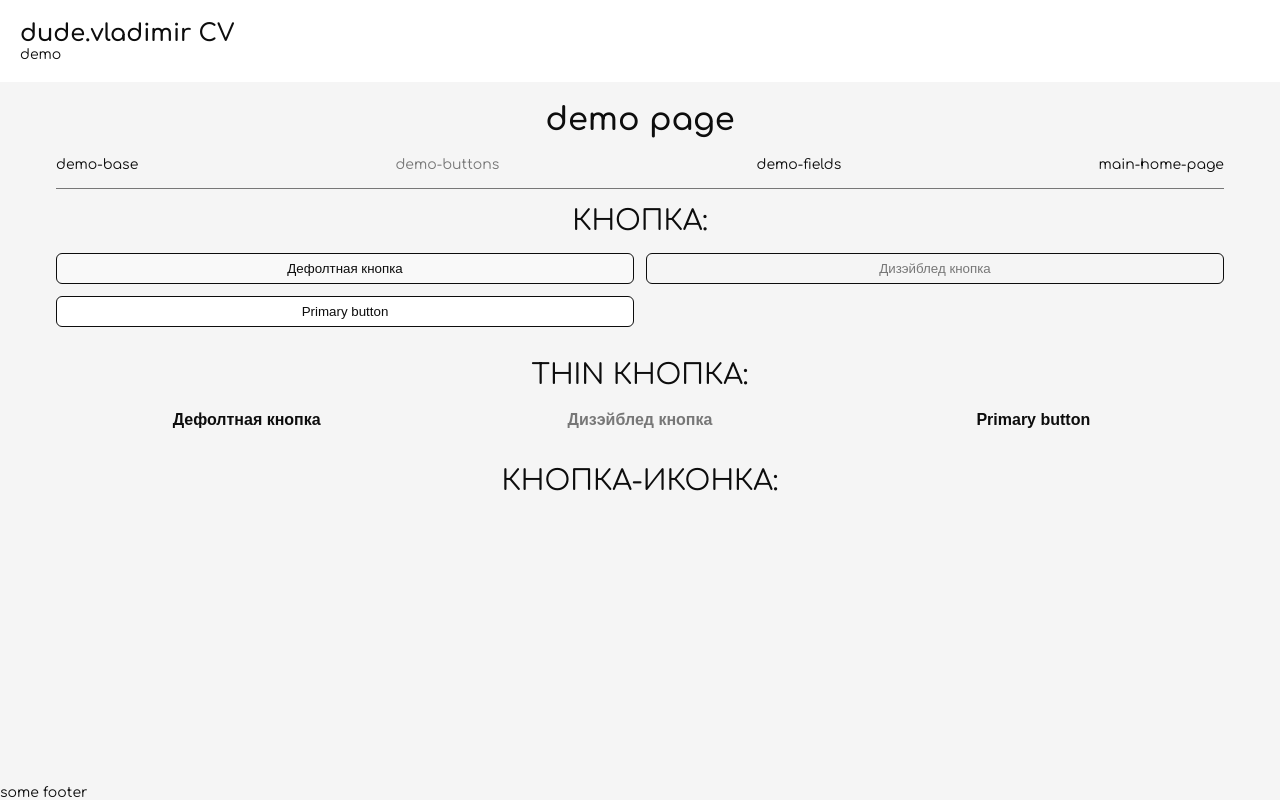
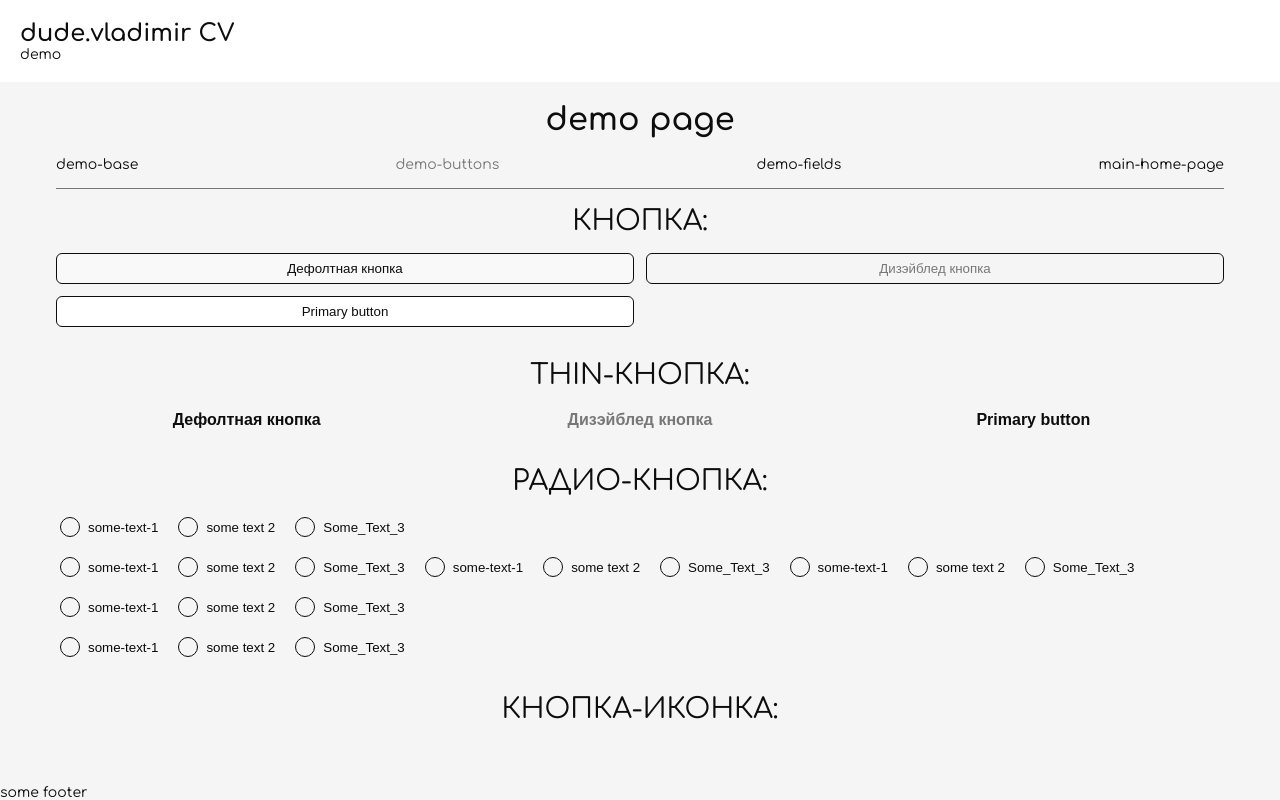
Before and after one commit to dudeVladimir/my-cv, a Vue app: page /demo/buttons in a window 1280 px wide. Built offline with nearby package versions, Linux system fonts and the light colour scheme.

Commit message:
radio group

```diff
--- a/src/modules/demo-page/layouts/DemoButtons.vue
+++ b/src/modules/demo-page/layouts/DemoButtons.vue
@@ -17,7 +17,7 @@
 
     <div class="section mt-8">
       <div class="section__header header-l-2">
-        Thin кнопка:
+        Thin-кнопка:
       </div>
       <div class="section__body grid-ui-kit thin-buttons-variant">
         <UiThinButton>Дефолтная кнопка</UiThinButton>
@@ -32,12 +32,45 @@
 
     <div class="section mt-8">
       <div class="section__header header-l-2">
+        Радио-кнопка:
+      </div>
+      <div class="section__body grid-ui-kit radio-buttons-variant">
+        <UiRadioGroup
+          v-model="radioValue"
+          :items="items"
+        />
+        <UiRadioGroup
+          v-model="radioValue"
+          :items="[...items, ...items, ...items, ...items]"
+        />
+        <UiRadioGroup
+          v-model="radioValue"
+          :items="items"
+          disabled
+        />
+      </div>
+    </div>
+
+    <div class="section mt-8">
+      <div class="section__header header-l-2">
         Кнопка-иконка:
       </div>
       <div class="section__body grid-ui-kit buttons-icon-variant" />
     </div>
   </div>
 </template>
+
+<script setup lang="ts">
+import { ref } from 'vue';
+
+const items = [
+  'some-text-1',
+  'some text 2',
+  'Some_Text_3',
+];
+
+const radioValue = ref<string>();
+</script>
 
 <style lang="scss" scoped>
 .demo-buttons {
--- /dev/null
+++ b/src/ui-config/components/buttons/radio/UiRadioGroup.vue
@@ -0,0 +1,61 @@
+<template>
+  <div class="ui-radio-group">
+    <ul class="ui-radio-group__list">
+      <li
+        v-for="(item, idx) in items"
+        :key="`radio-item-${idx}`"
+        class="radio-item"
+      >
+        <UiRadioItem
+          :item="item"
+          :item-text="itemText"
+          :item-value="itemValue"
+          :disabled="disabled"
+          :is-active="findReturnValue(item, itemValue) === _value"
+          @select-item="selectItem(idx)"
+        />
+      </li>
+    </ul>
+  </div>
+</template>
+
+<script setup lang="ts">
+import { computed } from 'vue';
+import UiRadioItem from './UiRadioItem.vue';
+import type { Item, ItemValueOrText, Value } from './types';
+import { findReturnValue } from './helpers';
+
+interface Props {
+  modelValue: Value;
+  items: Item[];
+  itemText?: ItemValueOrText;
+  itemValue?: ItemValueOrText;
+  disabled?: boolean;
+};
+interface Emits {
+  (ev: 'update:modelValue', v: Value): void;
+};
+
+const props = defineProps<Props>();
+const emit = defineEmits<Emits>();
+
+const _value = computed({
+  get: () => props.modelValue,
+  set: v => emit('update:modelValue', v),
+});
+
+function selectItem(idx: number) {
+  if (!props.disabled)
+    _value.value = findReturnValue(props.items[idx], props.itemValue);
+};
+</script>
+
+<style lang="scss" scoped>
+.ui-radio-group {
+  &__list {
+    display: flex;
+    gap: 12px;
+    flex-wrap: wrap;
+  }
+}
+</style>
--- /dev/null
+++ b/src/ui-config/components/buttons/radio/UiRadioItem.vue
@@ -0,0 +1,108 @@
+<template>
+  <div
+    class="ui-radio-item"
+    :class="{
+      'ui-radio-item_active': isActive,
+      'ui-radio-item_disabled': disabled,
+    }"
+  >
+    <div class="ui-radio-item__content">
+      <button
+        class="item-activaor"
+        :disabled="disabled"
+        @click="selectItem"
+      >
+        <div class="item-marker">
+          <div
+            class="item-marker__inner"
+            :class="{ 'item-marker__inner_filled': isActive }"
+          />
+        </div>
+        <div class="item-text">
+          <template v-if="slots.default">
+            <slot />
+          </template>
+          <template v-else>
+            {{ itemText }}
+          </template>
+        </div>
+      </button>
+    </div>
+  </div>
+</template>
+
+<script setup lang="ts">
+import { computed } from 'vue';
+import type { Item, ItemValueOrText, Value } from './types';
+import { findReturnValue } from './helpers';
+
+interface Props {
+  item: Item;
+  itemText?: ItemValueOrText;
+  itemValue?: ItemValueOrText;
+  disabled?: boolean;
+  isActive?: boolean;
+};
+interface Emits {
+  (ev: 'select-item', v: Value): void;
+};
+interface Slots {
+  default?: unknown;
+};
+
+const props = withDefaults(defineProps<Props>(), {
+  itemText: 'value',
+  itemValue: 'value',
+});
+const emit = defineEmits<Emits>();
+const slots = defineSlots<Slots>();
+
+const itemText = computed(() => findReturnValue(props.item, props.itemText));
+const itemValue = computed(() => findReturnValue(props.item, props.itemValue));
+
+function selectItem() {
+  if (!props.disabled)
+    emit('select-item', itemValue.value);
+};
+</script>
+
+<style lang="scss" scoped>
+.ui-radio-item {
+  &__content {
+    .item-activaor {
+      border: none;
+      display: flex;
+      gap: 8px;
+      padding: 4px;
+      align-items: center;
+
+      &:disabled {
+        cursor: not-allowed;
+        filter: brightness(70%);
+      }
+      .item-marker {
+        display: flex;
+        justify-content: center;
+        align-items: center;
+        border-radius: 50%;
+        width: 20px;
+        height: 20px;
+        border: 1px solid var(--th_main_text);
+
+        &__inner {
+          border-radius: inherit;
+          width: 20px;
+          height: 20px;
+          transform: scale(.65);
+          background: transparent;
+          transition: 0.1s;
+
+          &_filled {
+            background: var(--th_main_accent);
+          }
+        }
+      }
+    }
+  }
+}
+</style>
--- /dev/null
+++ b/src/ui-config/components/buttons/radio/helpers/index.ts
@@ -0,0 +1,19 @@
+import type { Item, ItemValueOrText, Value } from '../types';
+
+export function findReturnValue(selectedItem: Item, itemResult?: ItemValueOrText) {
+  if (typeof selectedItem === 'string')
+    return selectedItem;
+
+  let textContent: Value = undefined;
+
+  if (typeof itemResult === 'string')
+    textContent = selectedItem?.[itemResult];
+
+  if (typeof itemResult === 'function')
+    textContent = itemResult(selectedItem);
+
+  if (textContent && typeof textContent !== 'string' && !Number.isFinite(+textContent))
+    console.warn('wrong returned type');
+
+  return textContent;
+};
--- /dev/null
+++ b/src/ui-config/components/buttons/radio/types/index.d.ts
@@ -0,0 +1,3 @@
+export type Item = string | { [key: string]: never };
+export type ItemValueOrText = string | ((item: Item) => string | number);
+export type Value = string | number | undefined;
```
